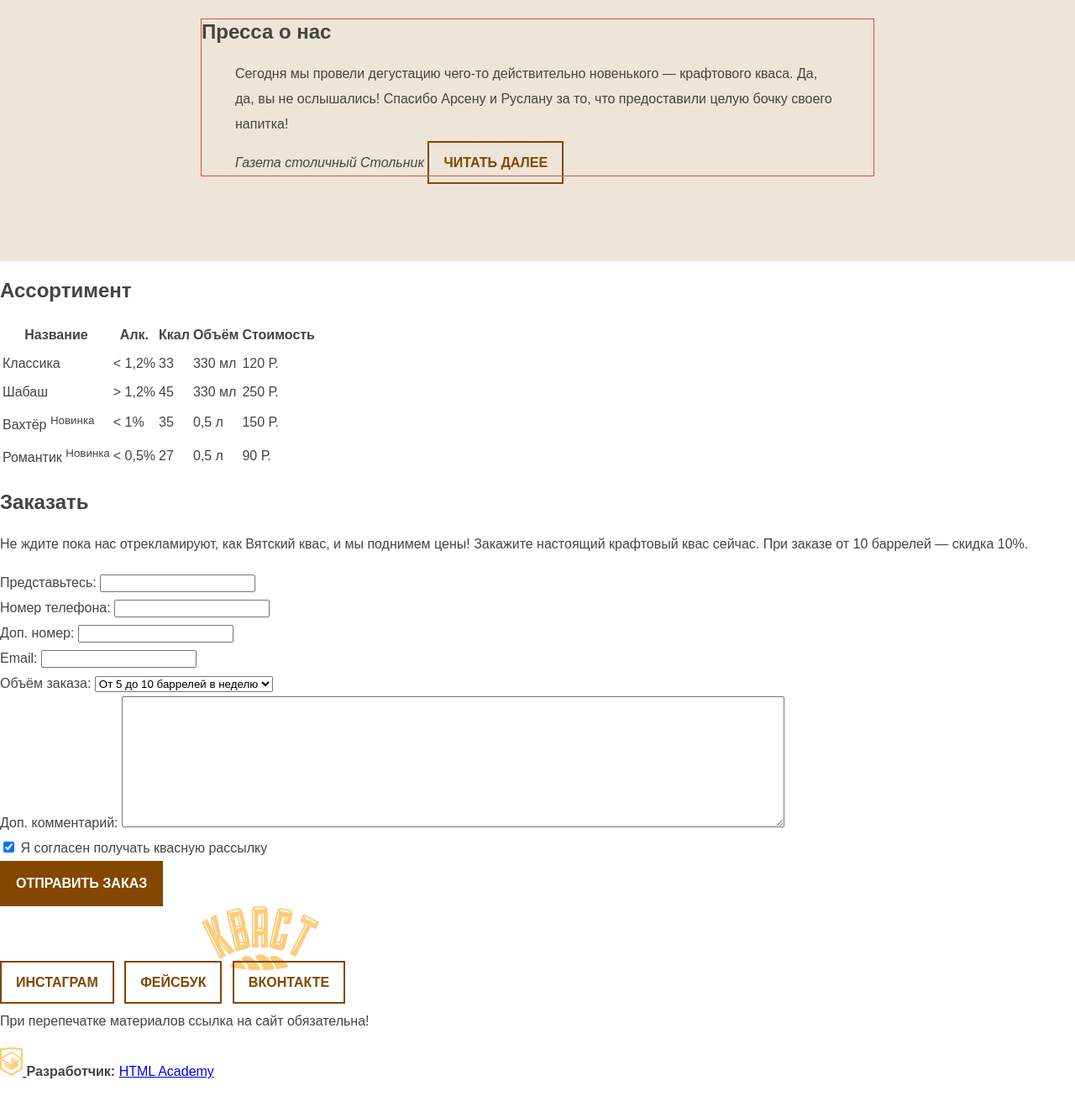
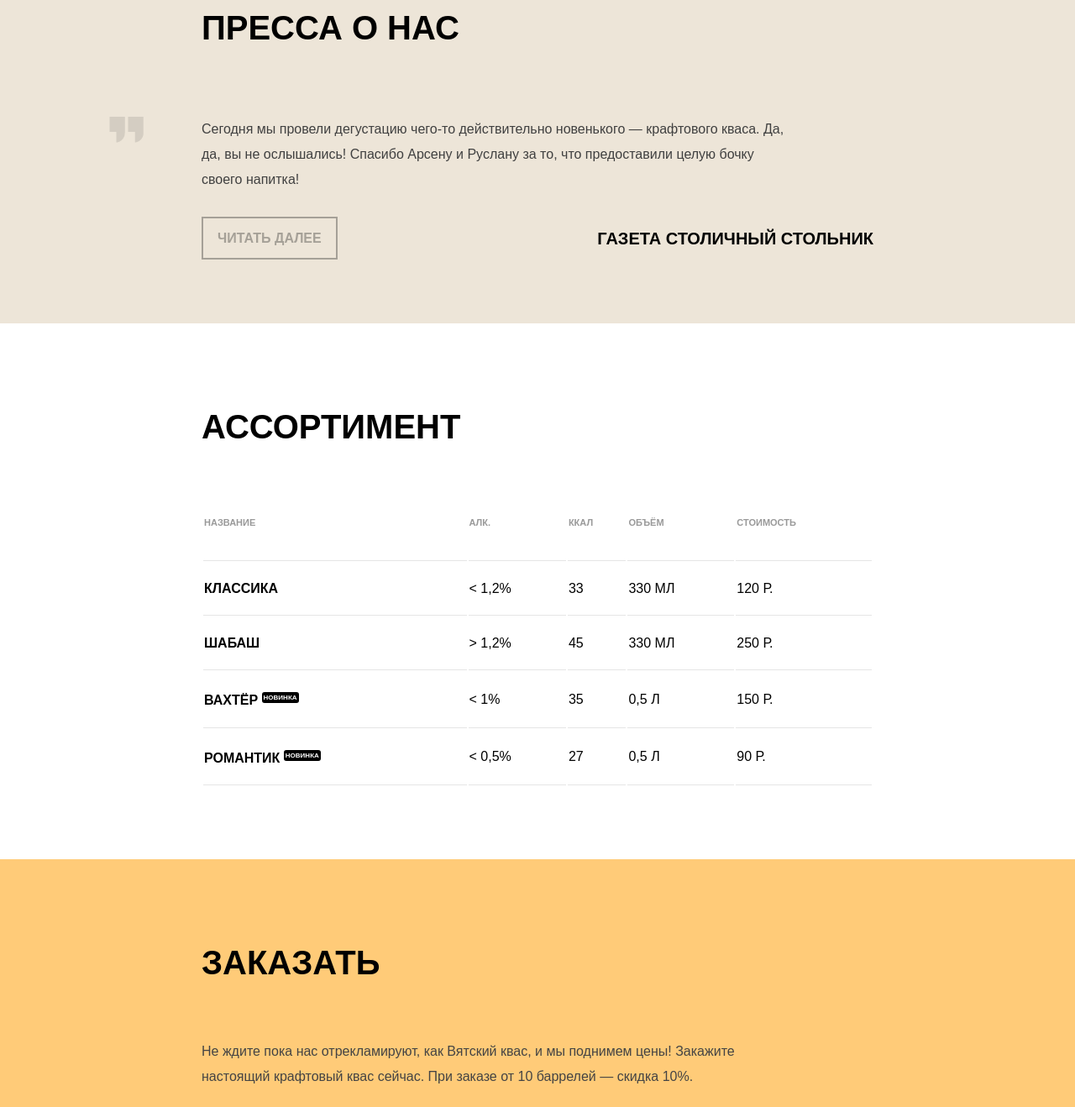
Before and after one commit to mihmo/kvast, a plain HTML site: page index.html in a window 1280 px wide. Shown: the part 3042-4360 px from the top of the page at 84% size. Before the commit the page ends 4333 px from the top, so only its background shows below. Drawn offline with Linux system fonts and the light colour scheme.

Commit message:
Доверстал страницу до конца

```diff
--- a/css/style.css
+++ b/css/style.css
@@ -73,7 +73,6 @@ body {
   color: #ffcb78;
 }
 .main-nav a:active {
-  color: #ffcb78;
   opacity: 0.7;
 }
 
@@ -215,6 +214,46 @@ body {
   color: rgba(255, 255, 255, 0.3);
 }
 
+.btn-read {
+  color: #a5a097;
+  border-color: #a5a097;
+}
+.btn-read:hover {
+  color: #ffffff;
+  border-color: transparent;
+  background-color: #a5a097;
+}
+.btn-read:active {
+  color: rgba(255, 255, 255, 0.3);
+}
+
+.btn-social {
+  display: inline-block;
+  margin-right: 3px;
+  background-color: #1b1b1b;
+  height: 30px;
+  width: 30px;
+  font-size: 0;
+  border: 1px solid #322d24;
+  background-repeat: no-repeat;
+  background-position: 50% 50%;
+}
+.btn-social:hover {
+  border-color: #605037;
+}
+.btn-social:active {
+  opacity: 0.9;
+}
+.btn-inst {
+  background-image: url("../img/icon-insta.png");
+}
+.btn-fb {
+  background-image: url("../img/icon-fb.png");
+}
+.btn-vk {
+  background-image: url("../img/icon-vk.png");
+}
+
 .features {
   margin: 0;
   padding: 0;
@@ -330,17 +369,290 @@ body {
   margin: 0;
   padding: 0;
   margin-right: 100px;
-
 }
 
 .press-review {
-  margin: 0 auto;
-  padding: 93px 0 86px 0;
+  padding: 60px 0 86px 0;
   background-color: #ede5d8;
 }
 
 .press-review__wrapper {
   margin: 0 auto;
   width: 800px;
-  outline: 1px solid #eb4545;
 }
+
+.press-review__wrapper h2 {
+  color: #000000;
+  font-size: 40px;
+  font-weight: bold;
+  line-height: 61px;
+  text-transform: uppercase;
+}
+
+.review-item {
+  margin: 0;
+  position: relative;
+}
+
+.review-item p  {
+  margin: 75px 0 40px 0;
+  padding: 0;
+  width: 700px;
+  color: #404040;
+}
+.review-item p::before {
+  content: "";
+  position: absolute;
+  top: 0;
+  left: -110px;
+  width: 41px;
+  height: 31px;
+  background-image: url("../img/quotes.png");
+  background-size: 41px 31px;
+  /* background-position: -110px 0; */
+}
+
+.review-item cite {
+  position: absolute;
+  right: 0;
+  bottom: 0;
+  color: #000000;
+  font-size: 20px;
+  font-weight: bold;
+  font-style: normal;
+  text-transform: uppercase;
+}
+
+.price-list {
+  padding: 60px 0 86px 0;
+  background-color: white;
+}
+
+.price-list__wrapper {
+  margin: 0 auto;
+  width: 800px;
+}
+
+.price-list__title {
+  color: #000000;
+  font-size: 40px;
+  font-weight: bold;
+  text-transform: uppercase;
+  line-height: 61px;
+  margin-bottom: 65px;
+}
+
+.price-list__table {
+  width: 100%;;
+}
+
+.price-list__table th,
+.price-list__table td {
+  border-bottom: 1px solid #e5e5e5
+}
+
+.price-list__table th {
+  padding-bottom: 30px;
+  color: #999999;
+  font-size: 11px;
+  line-height: 30px;
+  text-transform: uppercase;
+  text-align: left;
+}
+
+.price-list__table td {
+  color: #000000;
+  line-height: 60px;
+  text-transform: uppercase;
+}
+
+.price-list__table td:first-child {
+  font-weight: bold;
+}
+
+.latest {
+  color: #ffffff;
+  font-size: 8px;
+  padding: 2px;
+  background-color: #000000;
+  border-radius: 3px;
+}
+
+.order {
+  padding: 60px 0 86px 0;
+  background-color: #ffcb78;
+}
+
+.order__title {
+  color: #000000;
+  font-size: 40px;
+  font-weight: bold;
+  line-height: 61px;
+  text-transform: uppercase;
+}
+
+.order__wrapper {
+  margin: 0 auto;
+  width: 800px;
+}
+
+.order__wrapper p {
+  width: 700px;
+  margin: 60px 0;
+}
+
+.form__group {
+  display: flex;
+  flex-direction: column;
+  margin: 10px 0;
+}
+
+.form__wrapper {
+  display: grid;
+  grid-template-columns: auto auto;
+  gap: 50px;
+}
+
+.form__group label {
+  margin-bottom: 10px;
+  color: #000000;
+  font-size: 16px;
+  line-height: 26px;
+  font-weight: bold;
+  text-transform: uppercase;
+}
+
+.form__group input[type="text"],
+.form__group input[type="tel"],
+.form__group input[type="email"],
+.form__group select,
+.form__group textarea {
+  box-sizing: border-box;
+  height: 50px;
+  padding: 15px 10px;
+  font-size: 16px;
+  color: #444444;
+  background-color: #e5b66c;
+  border: none;
+}
+
+.form__group textarea {
+  min-height: 120px;
+}
+
+.form__group input[type="text"]:hover,
+.form__group input[type="tel"]:hover,
+.form__group input[type="email"]:hover,
+.form__group select:hover,
+.form__group textarea:hover {
+  background-color: #d9ad66;
+}
+.form__group input[type="text"]:focus,
+.form__group input[type="tel"]:focus,
+.form__group input[type="email"]:focus,
+.form__group select:focus,
+.form__group textarea:focus {
+  color: #000000;
+  background-color: #ffffff;
+}
+
+.checkbox-area {
+  margin: 20px 0;
+}
+
+.checkbox-area label {
+  position: relative;
+  cursor: pointer;
+  margin: 10px 0 10px 55px;
+  font-weight: bold;
+  text-transform: uppercase;
+}
+.checkbox-area label::before {
+  box-sizing: border-box;
+  position: absolute;
+  content: "";
+  top: -10px;
+  left: -55px;
+  z-index: 1;
+  width: 36px;
+  height: 36px;
+  background-color: #e5b66c;
+  transition-timing-function: ease-in-out;
+  transition-duration: 0.3s;
+}
+
+.checkbox-area input[type="checkbox"] {
+  display: none;
+}
+.checkbox-area input[type="checkbox"]:checked ~ label::before {
+  /* border-color: #000000;
+  border: 1px solid #000000;
+  border-top-style: none;
+  border-right-style: none;
+  transform: rotate(-45deg); */
+  border: 11px solid #e5b66c;
+  box-shadow: inset 0 0 0 10px #000000;
+}
+
+.main-footer {
+  background-color: #000000;
+}
+
+.main-footer__wrapper {
+  margin: 0 auto;
+  padding-top: 60px;
+  padding-bottom: 60px;
+  width: 1010px;
+
+  display: grid;
+  grid-template-columns: 309px auto;
+  grid-template-rows: 182px 70px;
+  align-items: center
+}
+
+.page-header__logo {
+  width: 309px;
+  text-align: center;
+}
+
+.page-header__logo-image {
+  width: 140px;
+  height: 76px;
+}
+
+.footer-social {
+  text-align: center;
+}
+
+.footer-social a {
+  margin: 0;
+}
+
+.footer-copyright {
+  display: flex;
+  align-items: center;
+}
+
+.footer-copyright p {
+  color: #989898;
+  font-size: 14px;
+  width: 200px;
+  margin-right: auto;
+}
+
+.footer-copyright a {
+  color: inherit;
+  text-decoration: none;
+}
+
+.footer-copyright a:hover {
+  color: #ffcb78;
+}
+
+.footer-copyright a:active {
+  opacity: 0.7;
+}
+
+.footer-copyright b {
+  margin: 5px;
+}
--- a/index.html
+++ b/index.html
@@ -134,6 +134,7 @@
       </section>
 
       <section class="price-list">
+        <div class="price-list__wrapper">
           <h2 class="price-list__title">Ассортимент</h2>
           <table class="price-list__table">
             <tr>
@@ -172,9 +173,11 @@
               <td>90 Р.</td>
             </tr>
           </table>
+        </div>
       </section>
 
       <section class="order">
+        <div class="order__wrapper">
           <h2 class="order__title">Заказать</h2>
           <p class="order__tip">Не ждите пока нас отрекламируют, как Вятский квас, и мы поднимем цены! Закажите настоящий крафтовый квас сейчас. При заказе от 10 баррелей — скидка 10%.</p>
           <form class="order__form" action="/keksby-mail" method="post">
@@ -182,12 +185,12 @@
               <label for="fullname">Представьтесь:</label>
               <input type="text" name="fullname" id="fullname">
             </div>
-          <div class="form__tel-area">
-            <div class="form__tel">
+            <div class="form__wrapper">
+              <div class="form__group">
                 <label for="tel">Номер телефона:</label>
                 <input type="tel" name="tel" id="tel">
               </div>
-            <div class="form__tel">
+              <div class="form__group">
                 <label for="tel-add">Доп. номер:</label>
                 <input type="tel" name="tel-add" id="tel-add">
               </div>
@@ -200,6 +203,7 @@
               <label for="volume">Объём заказа:</label>
               <select name="volume" id="volume">
                 <option value="1">От 5 до 10 баррелей в неделю</option>
+                <option value="2">От 11 до 20 баррелей в неделю</option>
               </select>
             </div>
             <div class="form__group">
@@ -207,22 +211,23 @@
               <textarea name="comments" id="comments" cols="96" rows="10"></textarea>
             </div>
             <div class="checkbox-area">
-            <label>
-              <input type="checkbox" checked name="subscription">
-              Я согласен получать квасную рассылку
-            </label>
+              <input id="checkbox-1" type="checkbox" checked name="subscription">
+              <label for="checkbox-1">Я согласен получать квасную рассылку</label>
             </div>
             <input class="btn btn-buy" type="submit" value="Отправить заказ">
             </form>
           </form>
+        </div>
       </section>
     <!-- </main> -->
 
     <footer class="main-footer">
-      <div class="page-header__wrapper">
+      <div class="main-footer__wrapper">
+
         <a class="page-header__logo">
           <img class="page-header__logo-image" src="img/logo.png" alt="Кваст" width="140" height="76">
         </a>
+
         <nav>
           <ul class="main-nav">
             <li><a href="#">История</a></li>
@@ -231,7 +236,6 @@
             <li><a href="#">Где купить</a></li>
           </ul>
         </nav>
-      </div>
 
         <div class="footer-social">
           <a class="btn btn-social btn-inst" href="#">Инстаграм</a>
@@ -247,6 +251,8 @@
           <b>Разработчик:</b>
           <a href="#">HTML Academy</a>
         </div>
+
+      </div>
     </footer>
 
   </body>
```
Lines whose indentation alone changed are shown as unchanged.
